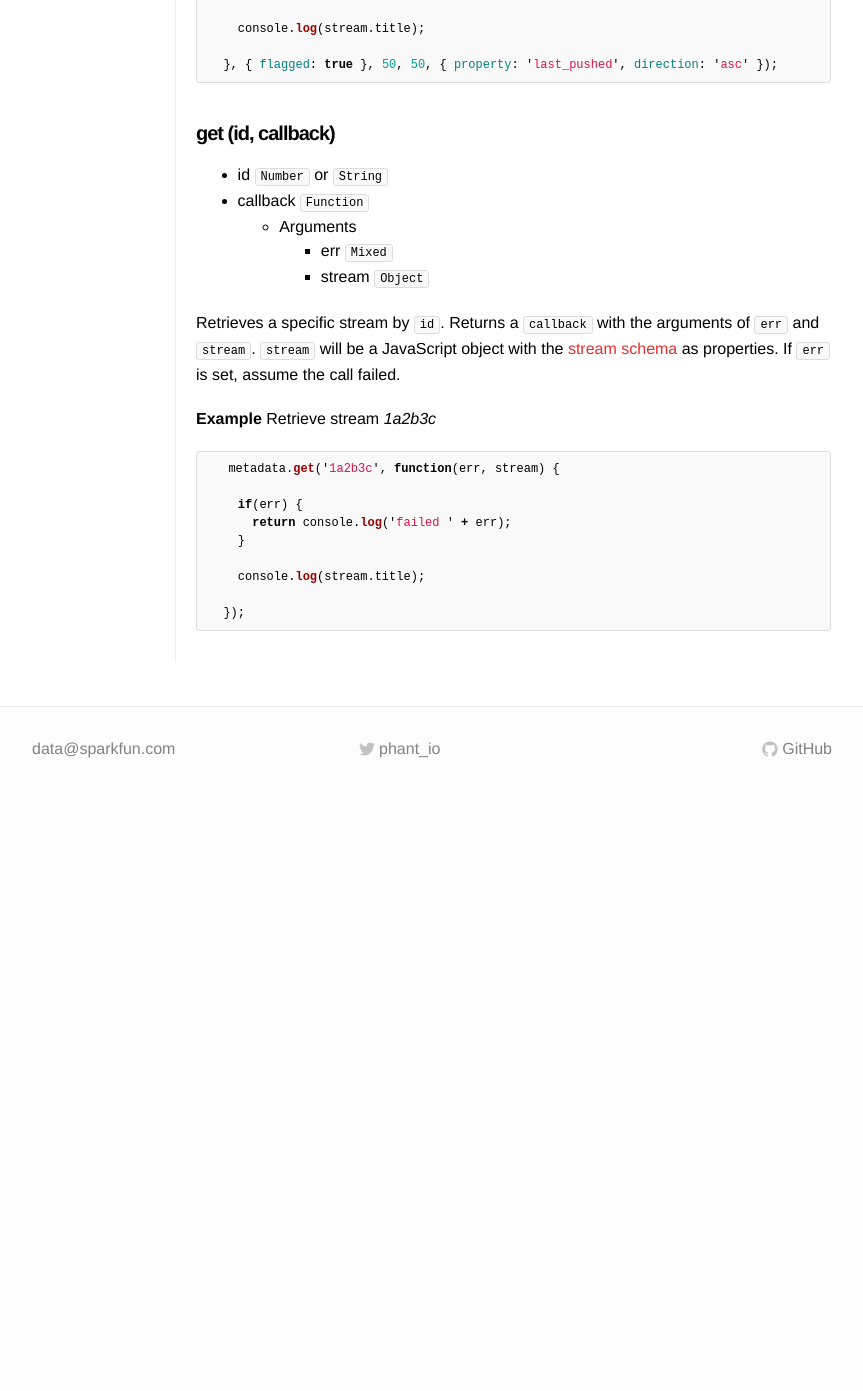
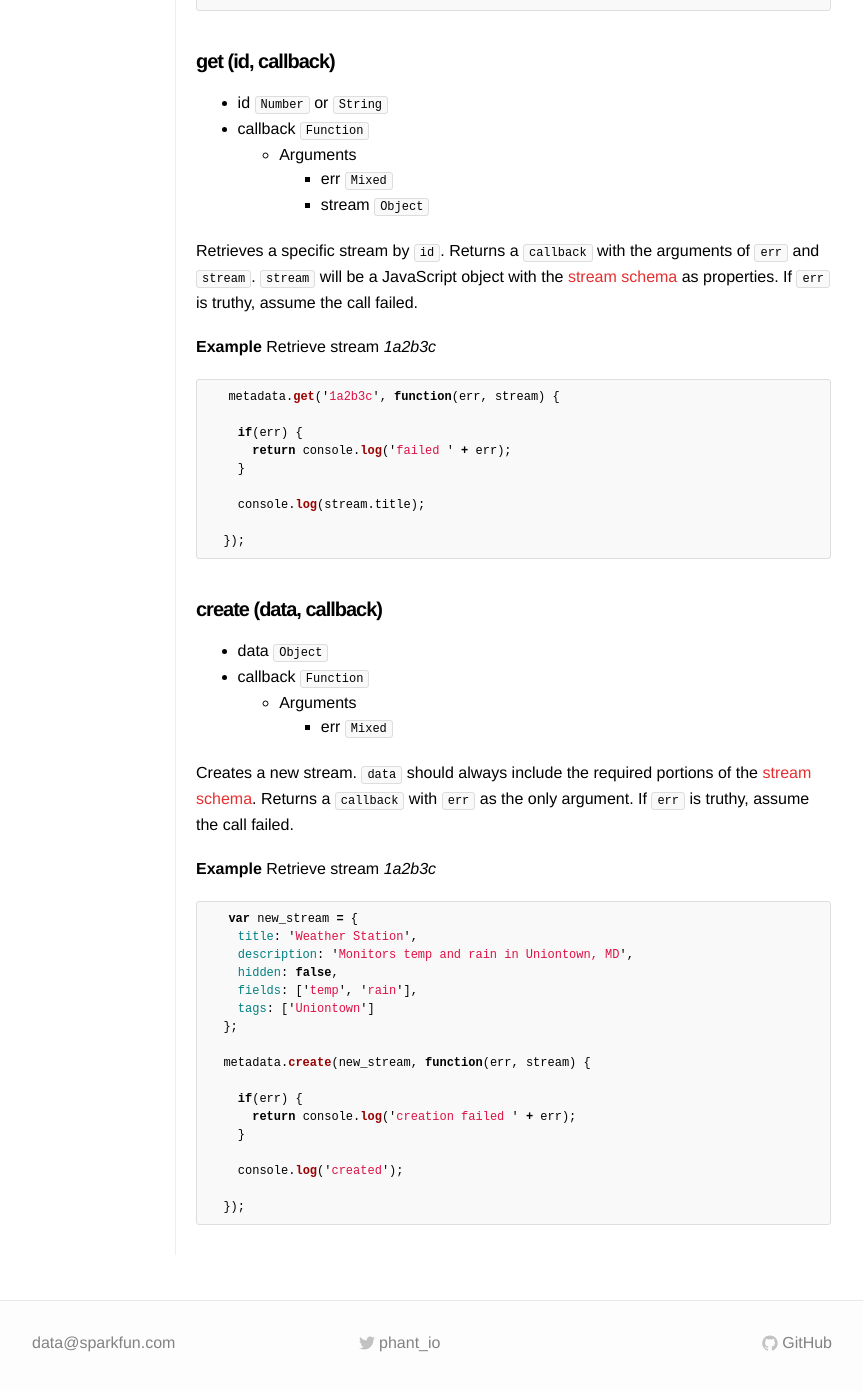
Before and after one commit to sparkfun/phant-docs, a Jekyll site: the page built from api/metadata.md, in a window 1280 px wide and 1400 px high, scrolled down 4129 px. Shown: the top 1391 px of the window, without its empty margins (208-1071 px from the left). Built offline with Jekyll 4.4.1, drawn with Linux system fonts in a browser that asks for light colours; before the commit the page ends 4935 px from its top, so only the background shows below that; some of the changed text lies outside the part shown.

Commit message:
adds create to metadata docs

```diff
--- a/api/metadata.md
+++ b/api/metadata.md
@@ -83,7 +79,7 @@ Used by phant to describe the metadata module when logging errors and other info
 
 Returns a `callback` with the arguments of `err` and `streams`. `streams` will be a JavaScript array of
 objects with the [default schema](#default-schema) as properties. If `streams` is falsey, assume no streams matched
-you query. If `err` is set, assume the call failed.
+your query. If `err` is truthy, assume the call failed.
 
 **Example** Retrieve a list of streams using the default settings
 
@@ -137,7 +133,7 @@ you query. If `err` is set, assume the call failed.
   * Default `null`
 
 Returns a `callback` with the arguments of `err` and `stream`. `stream` will be a JavaScript object
-with the [stream schema](#default-schema) as properties. If `err` is set, assume the call failed.
+with the [stream schema](#default-schema) as properties. If `err` is truthy, assume the call failed.
 
 The main difference between `list` and `each` is that `each` will call the callback one stream at a time until
 it reaches the defined `limit`.  If no limit is defined, then it will continue calling the callback until it runs
@@ -181,7 +177,7 @@ out of streams that match the `query`.
 
 Retrieves a specific stream by `id`. Returns a `callback` with the arguments of `err` and `stream`.
 `stream` will be a JavaScript object with the [stream schema](#default-schema) as properties.
-If `err` is set, assume the call failed.
+If `err` is truthy, assume the call failed.
 
 **Example** Retrieve stream *1a2b3c*
 
@@ -196,3 +192,36 @@ If `err` is set, assume the call failed.
 
   });
 {% endhighlight %}
+
+#### create (data, callback)
+
+* data `Object`
+* callback `Function`
+  * Arguments
+    * err `Mixed`
+
+Creates a new stream. `data` should always include the required portions of the [stream schema](#default-schema).
+Returns a `callback` with `err` as the only argument. If `err` is truthy, assume the call failed.
+
+**Example** Retrieve stream *1a2b3c*
+
+{% highlight js %}
+
+  var new_stream = {
+    title: 'Weather Station',
+    description: 'Monitors temp and rain in Uniontown, MD',
+    hidden: false,
+    fields: ['temp', 'rain'],
+    tags: ['Uniontown']
+  };
+
+  metadata.create(new_stream, function(err, stream) {
+
+    if(err) {
+      return console.log('creation failed ' + err);
+    }
+
+    console.log('created');
+
+  });
+{% endhighlight %}
```
Also changed, not shown: other parts of api/metadata.md (+0 -4 lines).
